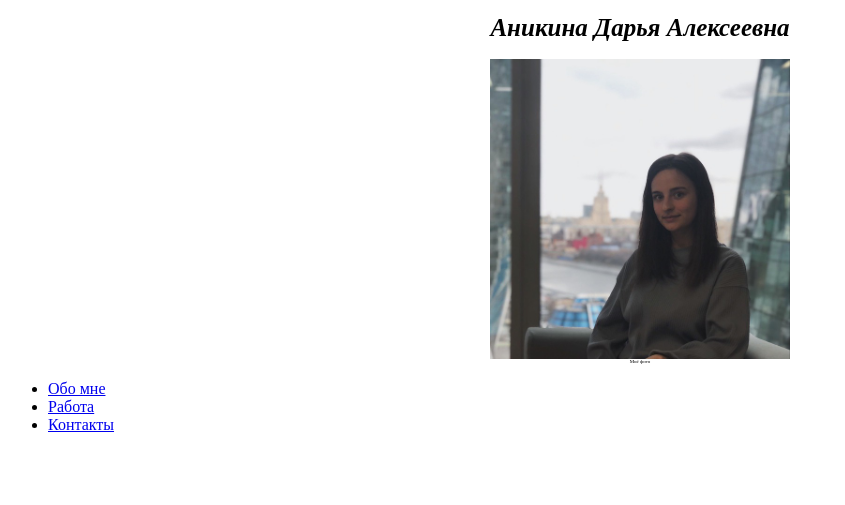
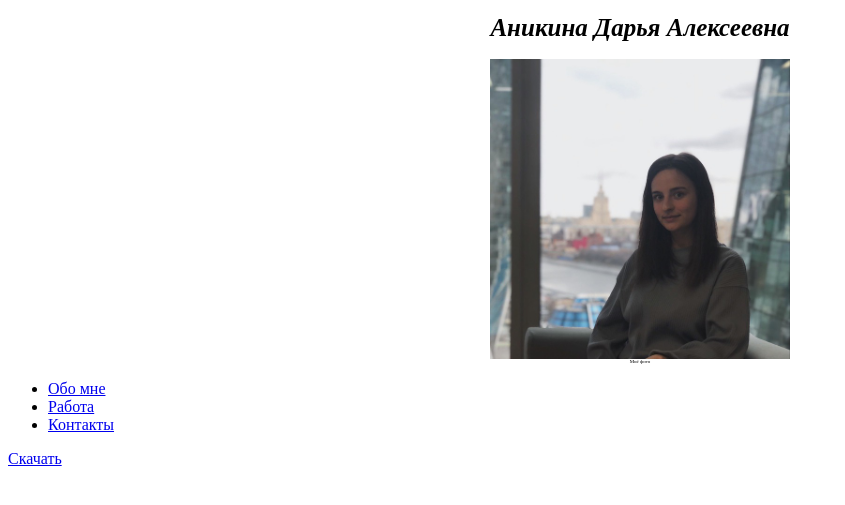
Before and after one commit to DaryaAnikina01/gittest, a plain HTML site: page index.html in a window 1280 px wide. Shown: the part 39-544 px from the top of the page, without its empty margins (0-845 px from the left). Drawn offline with Linux system fonts and the light colour scheme.

Commit message:
Update index.html

```diff
--- a/index.html
+++ b/index.html
@@ -20,6 +20,7 @@
 	       <li><a href="/work">Работа</a></li>
 	       <li><a href="/contact">Контакты</a></li>
 	     </ul>
+	      <a href="Моё фото.jpg" download>Скачать</a>
       </div>
     </header>
    </body>
```
